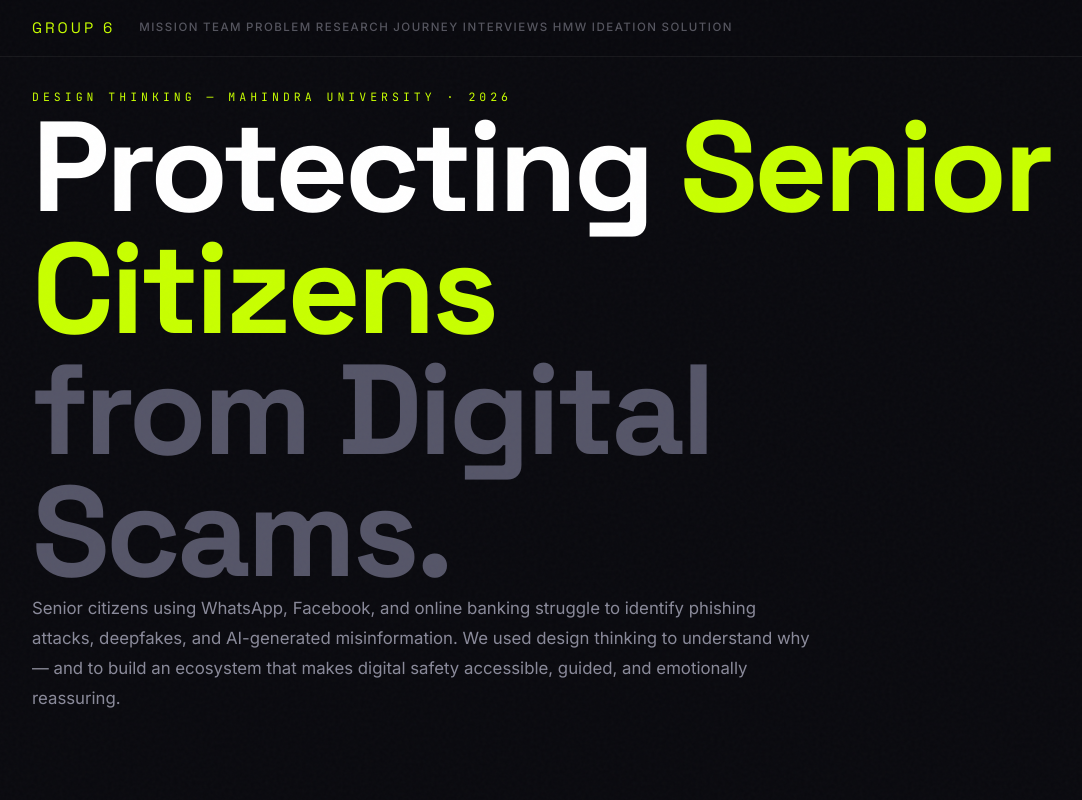
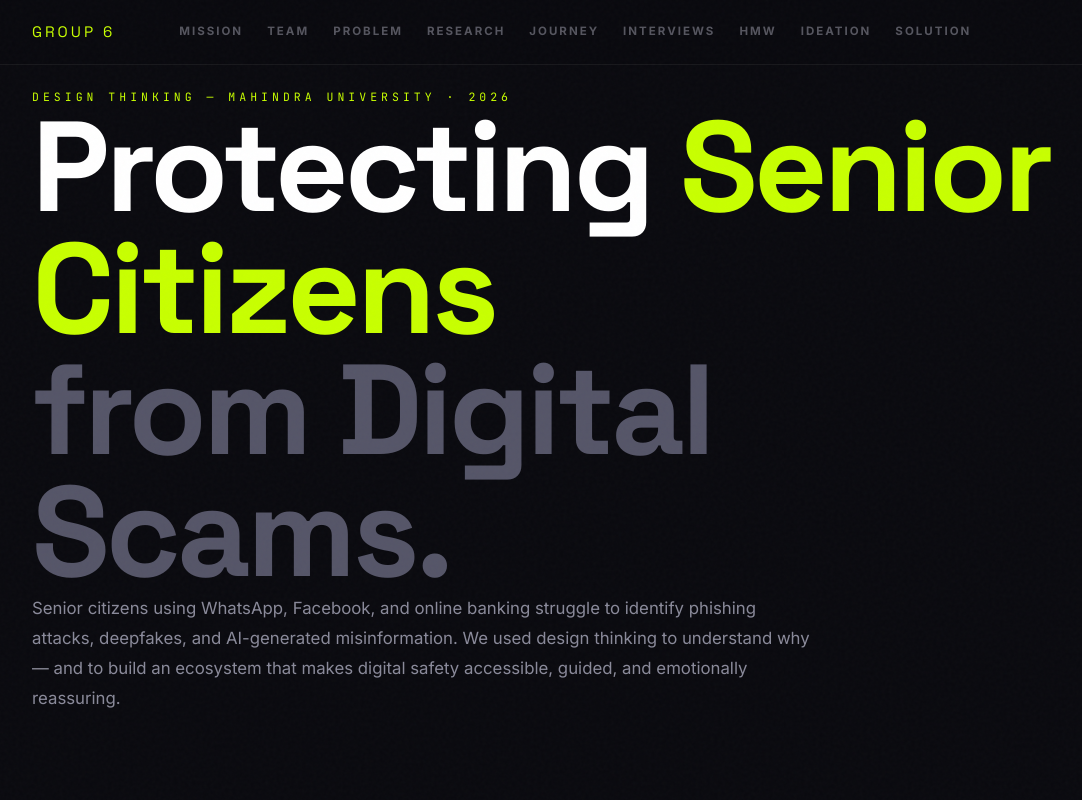
Before and after one commit to Yalla-Veera-Venkata-Chandi-Mukesh/DesignThinking, a Next.js app: page / in a window 1280 px wide. Shown: the top 800 px of the page, without its empty margins (16-1098 px from the left). Built offline with nearby package versions, Linux system fonts and the light colour scheme.

Commit message:
Improve navbar spacing for better readability

```diff
--- a/src/components/Navbar.tsx
+++ b/src/components/Navbar.tsx
@@ -39,16 +39,16 @@ export default function Navbar() {
       transition={{ duration: 0.6 }}
       className="nav-bar"
     >
-      <div className="container-main flex items-center h-14 gap-6 overflow-x-auto">
+      <div className="container-main flex items-center h-16 gap-16 overflow-x-auto no-scrollbar">
         <a href="#home" className="shrink-0 font-display font-800 text-[0.95rem] tracking-[3px] uppercase" style={{ color: "#c8ff00" }}>
           GROUP 6
         </a>
-        <div className="flex items-center gap-1 shrink-0">
+        <div className="flex items-center gap-6 shrink-0">
           {links.slice(1).map((l) => (
             <a
               key={l.id}
               href={`#${l.id}`}
-              className={`px-3 py-1.5 text-[0.72rem] tracking-[1.5px] uppercase font-medium transition-colors whitespace-nowrap ${
+              className={`py-1.5 text-[0.72rem] tracking-[2px] uppercase font-bold transition-colors whitespace-nowrap ${
                 active === l.id ? "text-white" : "text-[#55555f] hover:text-[#8a8a9a]"
               }`}
             >
```
